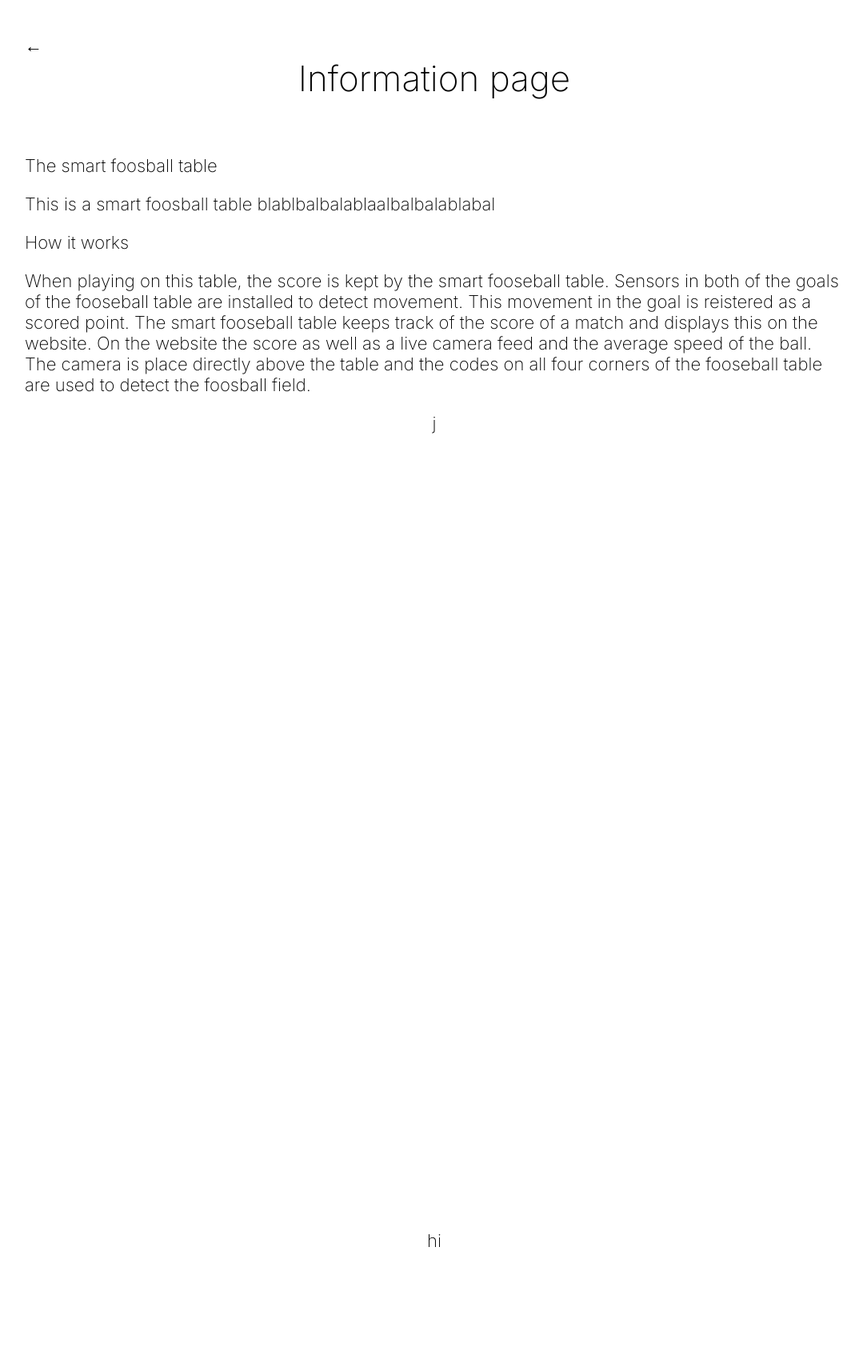
After one commit to HeinHuijskes/SmartFoosball, a Flask app: page /infopage.html in a window 1280 px wide. The commit adds this page. Shown: the whole page at 80% size, without its empty margins (97-1176 px from the left). Run offline with Flask 3, Linux system fonts and the light colour scheme.

Commit message:
website layout, info page TODO z-index for info

```diff
--- a/camera_test.py
+++ b/camera_test.py
@@ -13,6 +13,7 @@ website = Website()
 website_run(website)
 
 #TODO : - speed on website (check), -webcam working (check), -left=red , -laggy delay on website, -information page
+#TODO : - start a new game on site - when goal scored https://html-shark.com/HTML/Marquee.htm
 
 
 #
--- a/website/flask_website.py
+++ b/website/flask_website.py
@@ -76,6 +76,7 @@ class Website:
                 return Response(self.game.buffer_frames(),
                                 mimetype='multipart/x-mixed-replace; boundary=frame')
 
+            #routing to the website pages
             @self.app.route('/feedpage.html')
             def feedpage():
                 # self.arduino.run()
@@ -89,6 +90,13 @@ class Website:
             def cssstyles():
                 return render_template('css/styles.css')
 
+            @self.app.route('/infopage.html')
+            def infopage():
+                # self.arduino.run()
+                return render_template('infopage.html')
+
+
+            #function to update the website
             @self.app.route('/score')
             def score():
                 return render_template('feedpage.html', scoreL = self.scoreL, scoreR= self.scoreR)
--- a/website/templates/index.html
+++ b/website/templates/index.html
@@ -13,6 +13,8 @@
         p {text-align: center}
         .feedpage {color: black; background-color: transparent; text-decoration: transparent; font-size: 36px }
         .feedpage:hover { color: grey}
+        .infopage {color: black; background-color: transparent; text-decoration: transparent; font-size: 36px }
+        .infopage:hover { color: grey}
     </style>
 </head>
 <body>
@@ -23,5 +25,8 @@
 <div style="margin-top: 150px; margin-left:auto; margin-right: auto; text-align: center ">
     <a class="feedpage" href="feedpage.html"> Watch match &rarr;</a>
 </div>
+<div style="margin-top: 75px; margin-left:auto; margin-right: auto; text-align: center ">
+    <a class="infopage" href="infopage.html"> Information &rarr;</a>
+</div>
 </body>
 </html>
--- /dev/null
+++ b/website/templates/infopage.html
@@ -0,0 +1,51 @@
+<!DOCTYPE html>
+<html lang="en">
+<meta name="viewport" content="width=device-width, initial-scale=1">
+<head>
+    <title> Information page</title>
+    <meta name="viewport" content="width=device-width, initial-scale=1">
+    <link href='https://fonts.googleapis.com/css2?family=Inter:ital,opsz,wght@0,14..32,200;1,14..32,200&display=swap' rel='stylesheet'>
+    <link rel="stylesheet" href="css/styles.css">
+    <style>
+        body { font-family: 'Inter'; font-weight: 200; font-size: 22px;
+        margin: 0; padding: 0;}
+        h1 { font-weight: 200; text-align: center}
+        p {text-align: center}
+        .feedpage {color: black; background-color: transparent; text-decoration: transparent; font-size: 36px }
+        .feedpage:hover { color: grey}
+        .infopage {color: black; background-color: transparent; text-decoration: transparent; font-size: 36px }
+        .infopage:hover { color: grey}
+        .H2{text-align: left; font-weight: 350}
+        .H2sub { text-align: left}
+    </style>
+</head>
+<body>
+
+<div style="background-color: rgba(255, 255, 255, 0.75);position: fixed;max-width: 100%; width: 100%; height: 150px">
+    <h1 style=" background-color: rgba(255, 255, 255, 0.5);padding: 20px;max-width: 100%; font-weight: 200; text-align: center">
+        Information page</h1>
+</div>
+<div style="position: fixed; margin-left: 10%">
+    <a style="color: black; background-color: transparent; text-decoration: transparent;" href="index.html"> <p>&larr;</p></a>
+
+</div>
+<p style="height: 150px">
+<!--    white space so it doesnt display unvisible text under header-->
+</p>
+<div style="padding: 10%; padding-top: 0">
+    <p class="H2">The smart foosball table</p>
+<p class="H2sub"> This is a smart foosball table blablbalbalablaalbalbalablabal</p>
+<!--    TODO make text-->
+<p class="H2">How it works</p>
+<p class="H2sub">When playing on this table, the score is kept by the smart fooseball table. Sensors in both of the goals of the fooseball table are
+installed to detect movement. This movement in the goal is reistered as a scored point. The smart fooseball table keeps track of the score of a match and
+displays this on the website. On the website the score as well as a live camera feed and the average speed of the ball.
+The camera is place directly above the table and the codes on all four corners of the fooseball table are used to detect
+the foosball field.</p>
+<p style="height: 1000px"> j</p>
+<p>hi</p>
+
+</div>
+
+</body>
+</html>
```
Also changed, not shown: website/templates/feedpage.html (+9 -7 lines).
